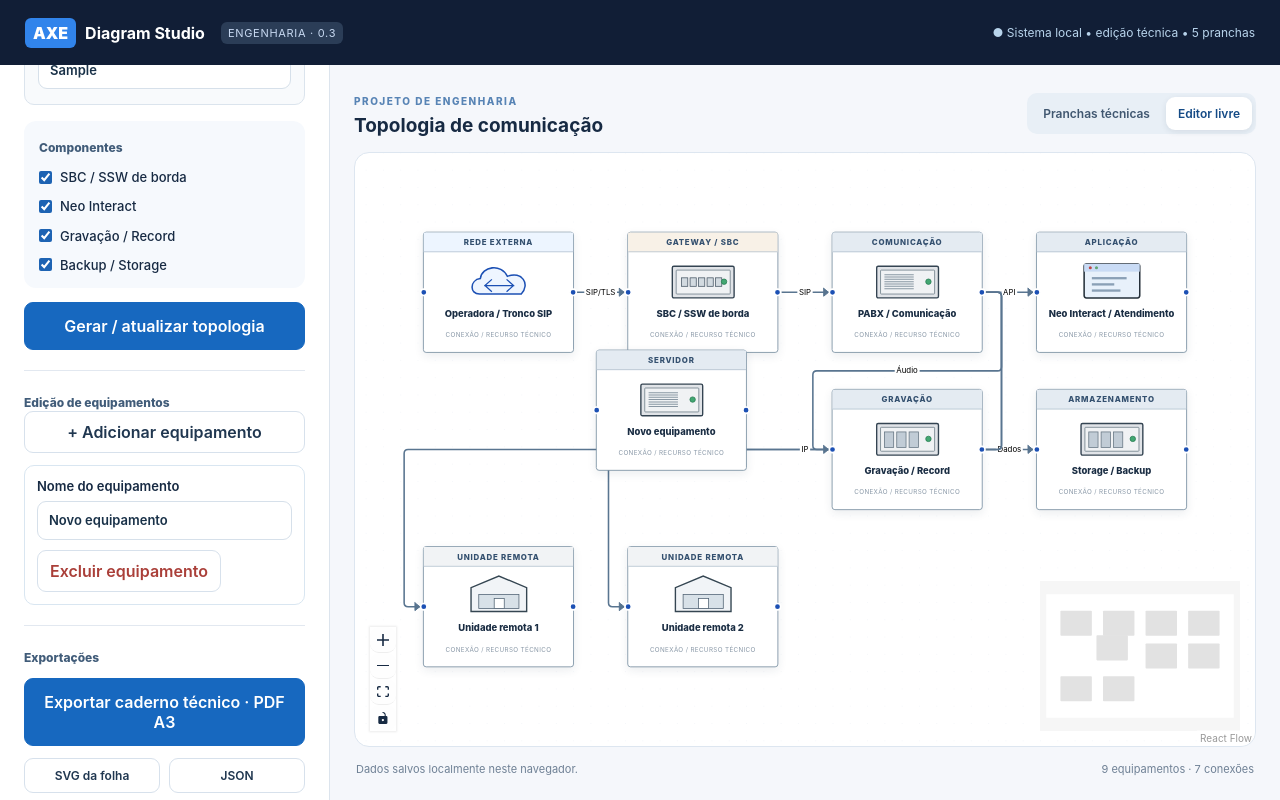
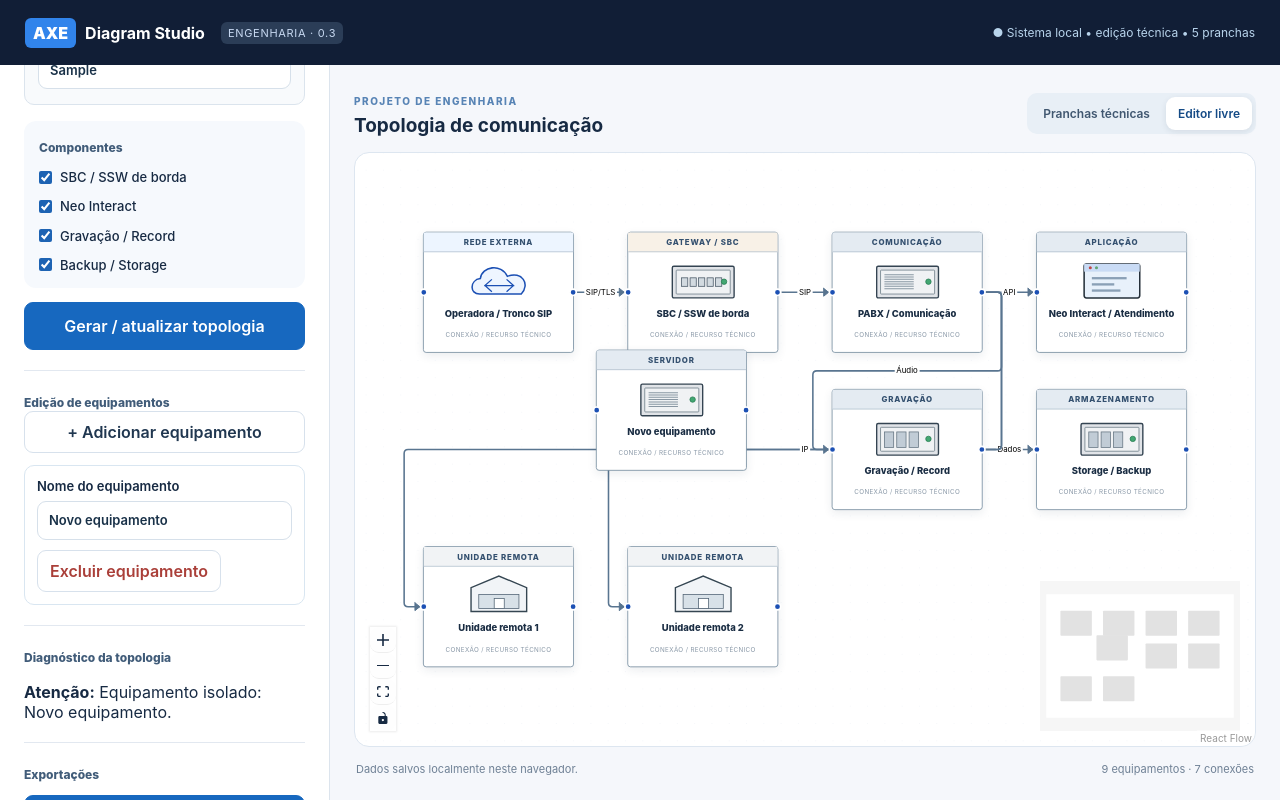
Before and after one commit to jeffaxe81/axe-diagrams-studio, a React (Vite) app: page / in a window 1280 px wide. Both pictures are taken after typing "Sample", "Sample", "Sample", "Sample", "Sample", "Sample" into the empty fields and a click on the button "+ Adicionar equipamento". Built offline with nearby package versions, Linux system fonts and the light colour scheme.

Commit message:
feat: show topology diagnostics and validate project imports

```diff
--- a/src/App.tsx
+++ b/src/App.tsx
@@ -5,6 +5,7 @@ import {
   type DiagramNode, type DiagramProject, type DiagramSpec, type Template,
 } from "./diagram";
 import { EquipmentNode } from "./EquipmentNode";
+import { validateProject, inspectTopology } from "./topologyValidation";
 import { buildTechnicalSheets, downloadTechnicalSvg, exportTechnicalPdf } from "./technicalSheets";
 
 type ProjectSpec = DiagramSpec & {
@@ -39,6 +40,7 @@ export default function App() {
   const project: DiagramProject = {version:1, spec, nodes, edges};
   const sheets = useMemo(() => buildTechnicalSheets({version:1,spec,nodes,edges}),[spec,nodes,edges]);
   const activeSheet = sheets[sheetIndex] ?? sheets[0]!;
+  const findings = useMemo(() => inspectTopology(project), [spec, nodes, edges]);
   const visualNodes = useMemo(() => nodes.map(n => ({...n,type:"equipment",style:undefined})),[nodes]);
 
   useEffect(() => {saveProject({version:1,spec,nodes,edges});},[spec,nodes,edges]);
@@ -78,9 +80,8 @@ export default function App() {
       const parsed: unknown = JSON.parse(await file.text());
       if(!parsed || typeof parsed !== "object") throw new Error("Arquivo inválido.");
       const value = parsed as Partial<DiagramProject>;
-      if(value.version!==1 || !value.spec || !Array.isArray(value.nodes) || !Array.isArray(value.edges)) {
-        throw new Error("Projeto incompatível com a versão 1.");
-      }
+      const validation = validateProject(value);
+      if (!validation.valid) throw new Error(validation.error);
       setSpec(value.spec as ProjectSpec);setNodes(value.nodes);setEdges(value.edges);
       setSelectedId(null);setVersion(v=>v+1);
       setMessage("Projeto importado.");
@@ -172,6 +173,15 @@ export default function App() {
             <button className="danger" onClick={removeSelected}>Excluir equipamento</button>
           </div> : <p className="hint">Use o modo Editor para arrastar equipamentos, alterar nomes e conectar as interfaces.</p>}
           <div className="separator"/>
+          <span className="field-title">Diagnóstico da topologia</span>
+          <div className="topology-diagnostics" aria-live="polite">
+            {findings.length === 0 ? <p className="diagnostic-ok">Nenhuma inconsistência estrutural detectada.</p> : findings.map((finding, index) =>
+              <p className={finding.level === "error" ? "diagnostic-error" : "diagnostic-warning"} key={`${finding.code}-${index}`}>
+                <strong>{finding.level === "error" ? "Erro" : "Atenção"}:</strong> {finding.message}
+              </p>
+            )}
+          </div>
+          <div className="separator"/>
           <span className="field-title">Exportações</span>
           <button className="primary wide export-main" disabled={exporting} onClick={()=>void pdfSheets()}>
             {exporting ? "Gerando caderno..." : "Exportar caderno técnico · PDF A3"}
```
